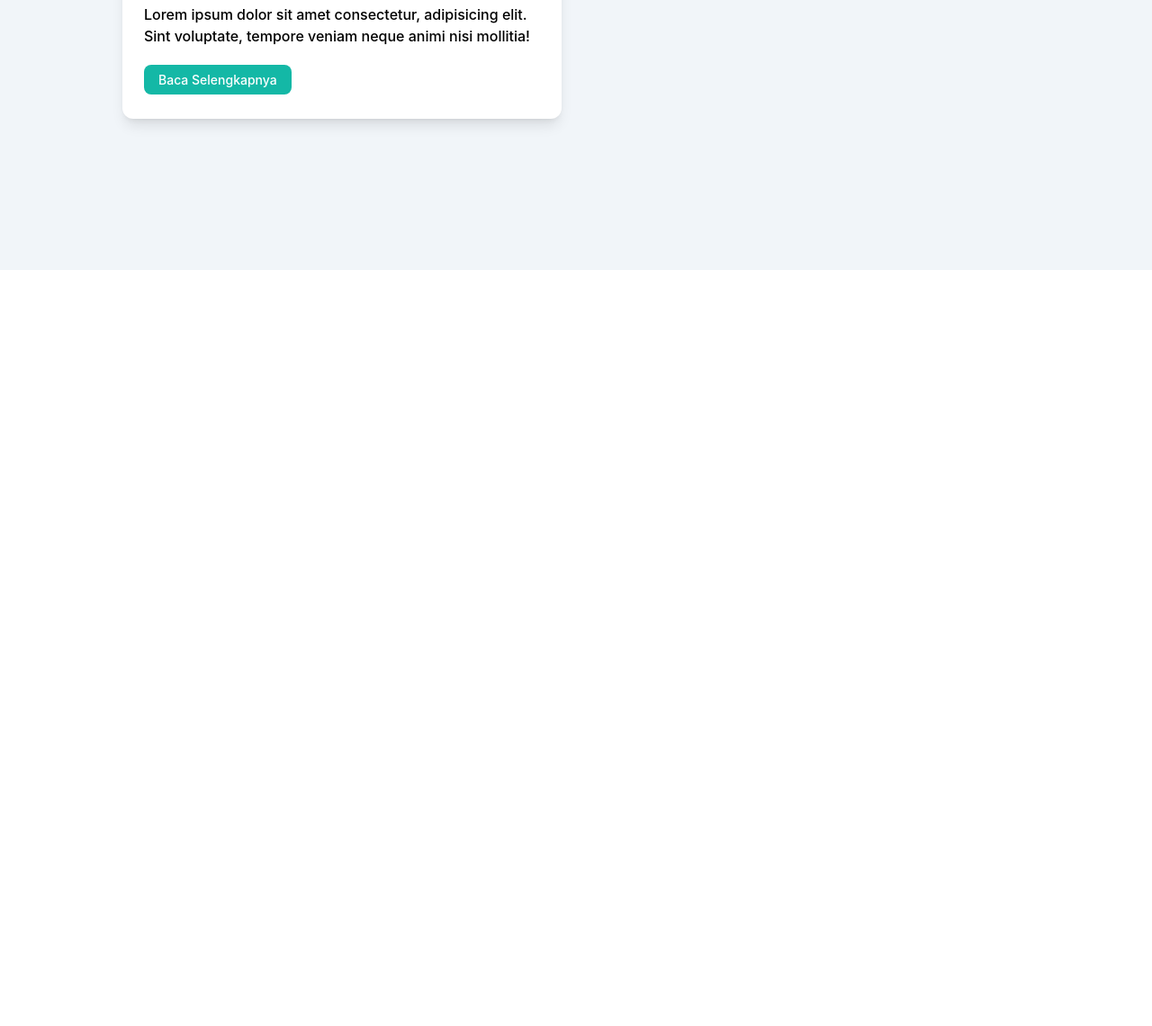
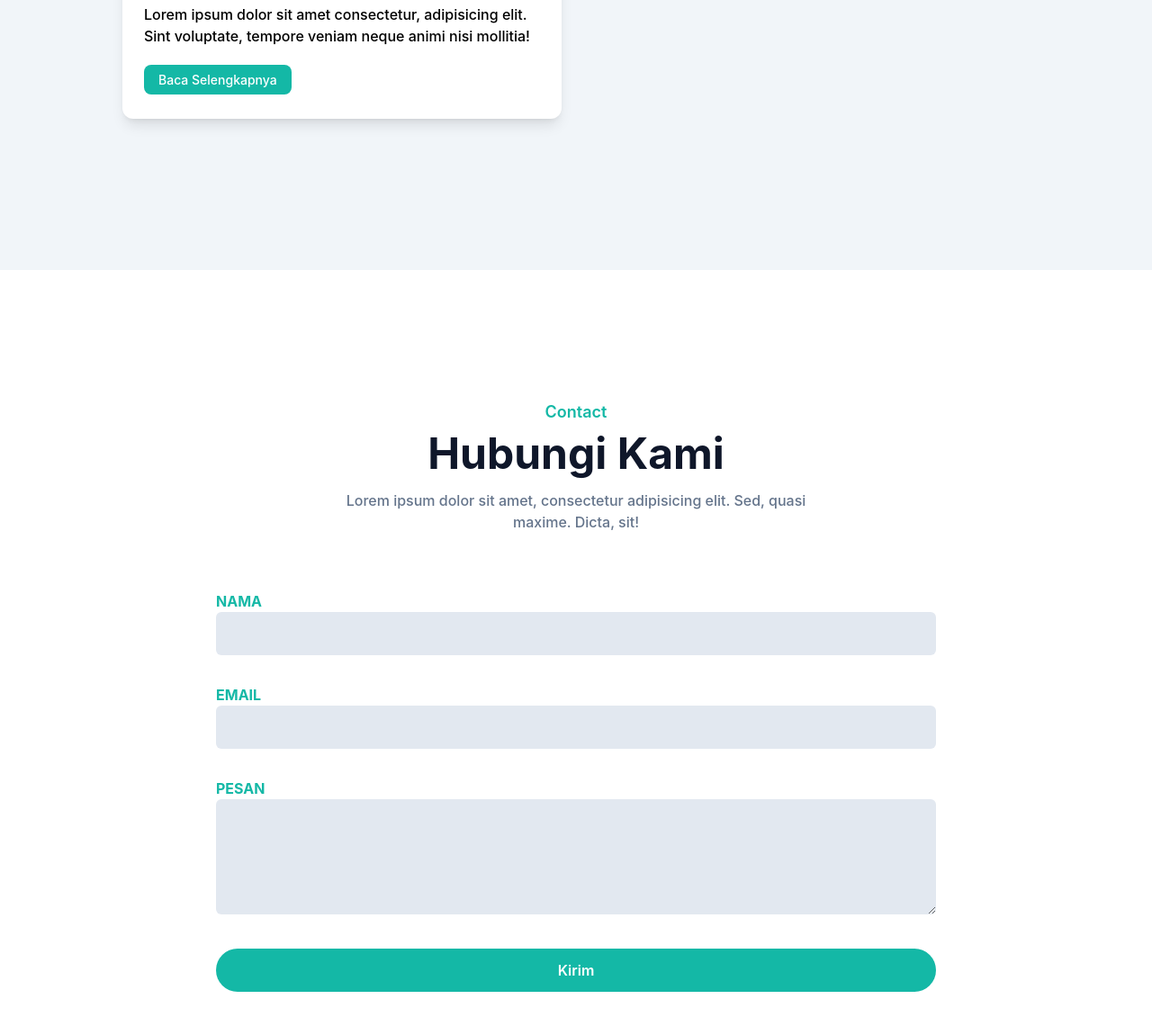
Before and after one commit to rachmatardico/portfolio-tailwind-css, a website: page index.html in a window 1280 px wide. Shown: the part 4079-5219 px from the top of the page at 90% size. Before the commit the page ends 4379 px from the top, so only its background shows below. Drawn offline with Linux system fonts and the light colour scheme.

Commit message:
Adding the contact section

```diff
--- a/index.html
+++ b/index.html
@@ -463,6 +463,78 @@
     </section>
     <!-- End of Blog Section -->
 
+    <!-- Section Contact -->
+    <section id="contact" class="pt-36 pb-32">
+      <div class="container">
+        <div class="w-full px-4">
+          <div class="max-w-xl mx-auto text-center mb-16">
+            <h4 class="font-semibold text-lg text-primary mb-2">Contact</h4>
+            <h2
+              class="font-bold text-dark mb-4 text-3xl sm:text-4xl lg:text-5xl"
+            >
+              Hubungi Kami
+            </h2>
+            <p class="font-medium text-md text-secondary">
+              Lorem ipsum dolor sit amet, consectetur adipisicing elit. Sed,
+              quasi maxime. Dicta, sit!
+            </p>
+          </div>
+        </div>
+
+        <form>
+          <div class="w-full lg:w-2/3 lg:mx-auto">
+            <div class="w-full px-4 mb-8">
+              <label
+                for="name"
+                class="text-base text-primary font-bold uppercase"
+                >Nama</label
+              >
+              <input
+                type="text"
+                id="name"
+                class="w-full bg-slate-200 text-dark p-3 rounded-md focus:outline-none focus:ring-primary focus:ring-1 focus:border-primary"
+              />
+            </div>
+
+            <div class="w-full px-4 mb-8">
+              <label
+                for="email"
+                class="text-base text-primary font-bold uppercase"
+                >Email</label
+              >
+              <input
+                type="email"
+                id="email"
+                class="w-full bg-slate-200 text-dark p-3 rounded-md focus:outline-none focus:ring-primary focus:ring-1 focus:border-primary"
+              />
+            </div>
+            <div class="w-full px-4 mb-8">
+              <label
+                for="message"
+                class="text-base text-primary font-bold uppercase"
+                >Pesan</label
+              >
+              <textarea
+                type="text"
+                id="name"
+                class="w-full bg-slate-200 text-dark p-3 rounded-md focus:outline-none focus:ring-primary focus:ring-1 focus:border-primary h-32"
+              >
+              </textarea>
+            </div>
+
+            <div class="w-full px-4">
+              <button
+                class="text-base font-semibold text-white bg-primary py-3 px-8 rounded-full w-full transition duration-500 hover:opacity-80 hover:shadow-lg"
+              >
+                Kirim
+              </button>
+            </div>
+          </div>
+        </form>
+      </div>
+    </section>
+    <!-- End of Contact Section -->
+
     <script src="dist/js/script.js"></script>
   </body>
 </html>
```
Also changed, not shown: src/output.css.
